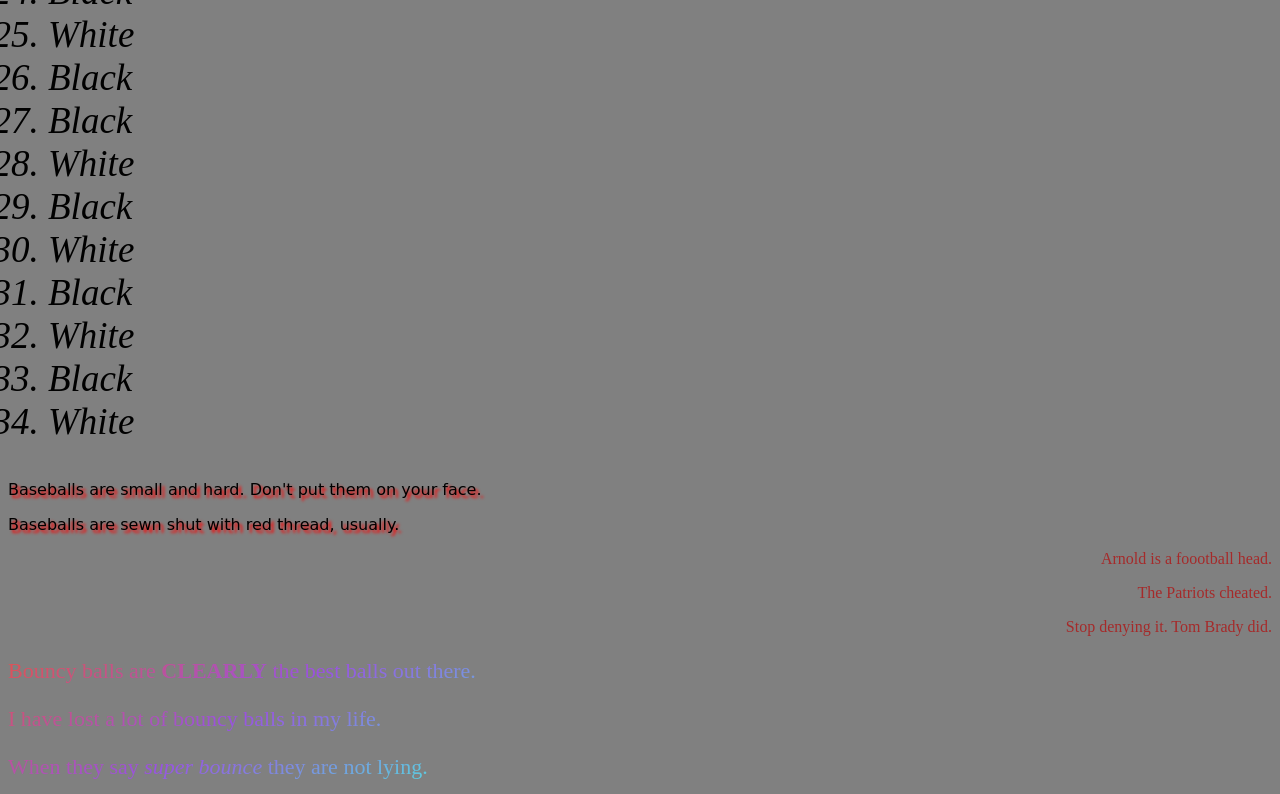
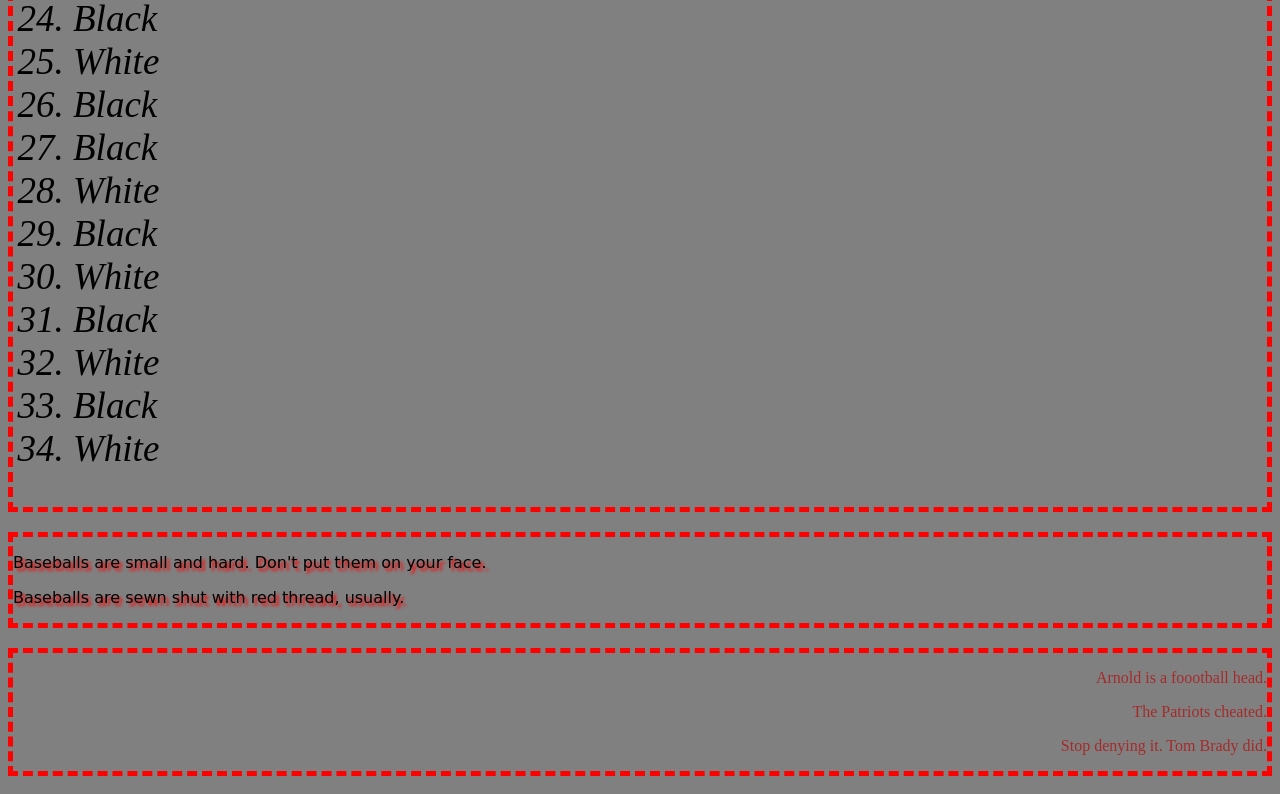
Before and after one commit to slaughtr/balls-blog, a plain HTML site: page index.html in a window 1280 px wide. Shown: the part 1397-2191 px from the top of the page. Drawn offline with Linux system fonts and the light colour scheme.

Commit message:
Put borders and margin around all the balls

```diff
--- a/css/styles.css
+++ b/css/styles.css
@@ -2,6 +2,7 @@
   text-align: left;
   font-style: oblique;
   font-size: 37px;
+  padding-left: 20px;
 }
 
 .baseball {
@@ -34,3 +35,9 @@ body {
 h1 {
   color: red;
 }
+
+div {
+  margin-top: 20px;
+  margin-bottom: 20px;
+  border: 5px red dashed;
+}
```
